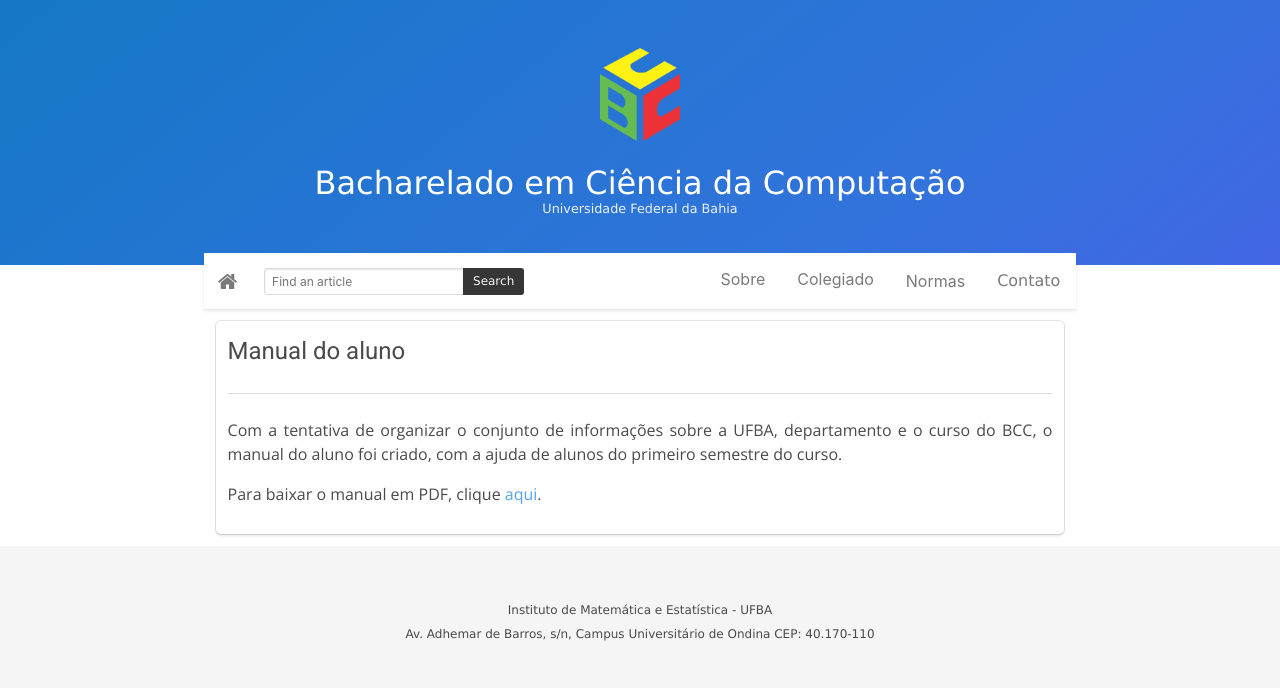
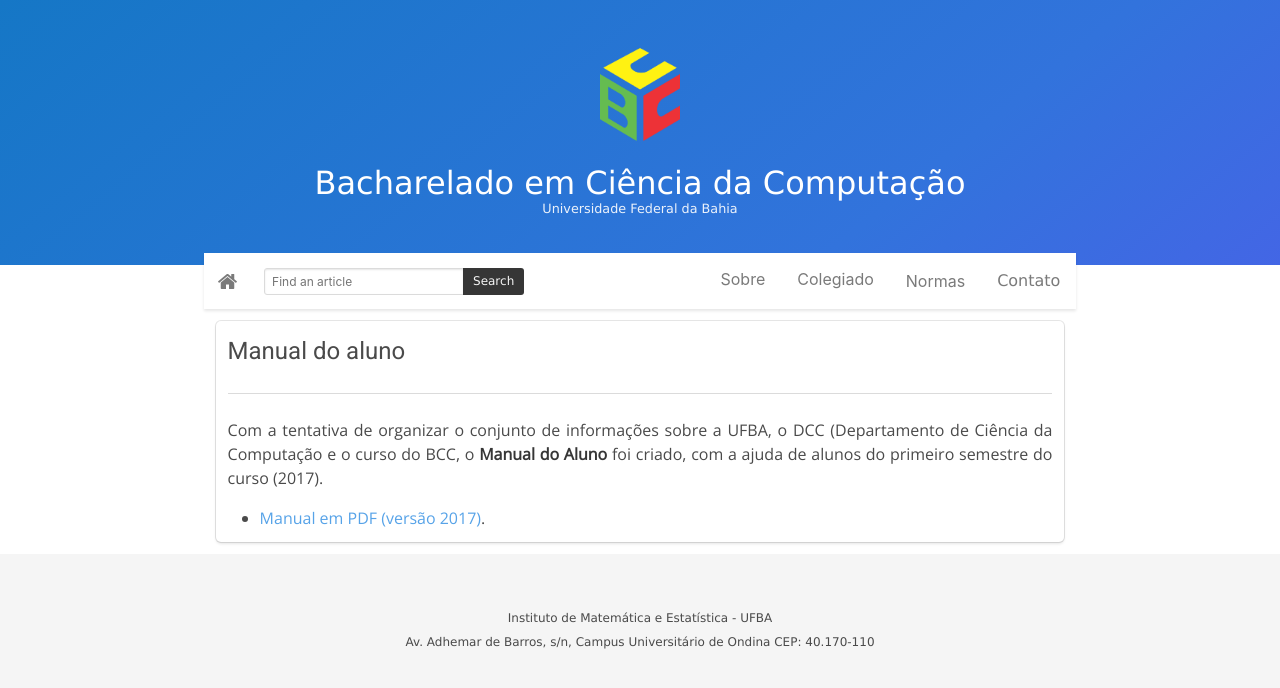
Before and after one commit to bcc-ufba/bcc-ufba.github.io, a Jekyll site: the page built from manual.markdown, in a window 1280 px wide. Shown: the top 688 px of the page. Built offline with Jekyll 4.4.1, drawn with Linux system fonts in a browser that asks for light colours.

Commit message:
Update manual.markdown

```diff
--- a/manual.markdown
+++ b/manual.markdown
@@ -3,8 +3,8 @@
 title: Manual do aluno
 ---
 
-Com a tentativa de organizar o conjunto de informações sobre a UFBA, departamento e o curso do BCC, o manual do aluno foi criado, com a ajuda de alunos do primeiro semestre do curso.
+Com a tentativa de organizar o conjunto de informações sobre a UFBA, o DCC (Departamento de Ciência da Computação e o curso do BCC, o __Manual do Aluno__ foi criado, com a ajuda de alunos do primeiro semestre do curso (2017).
 
-Para baixar o manual em PDF, clique [aqui][link].
+* [Manual em PDF (versão 2017)][link].
 
 [link]:/files/manual-do-aluno.pdf
```
